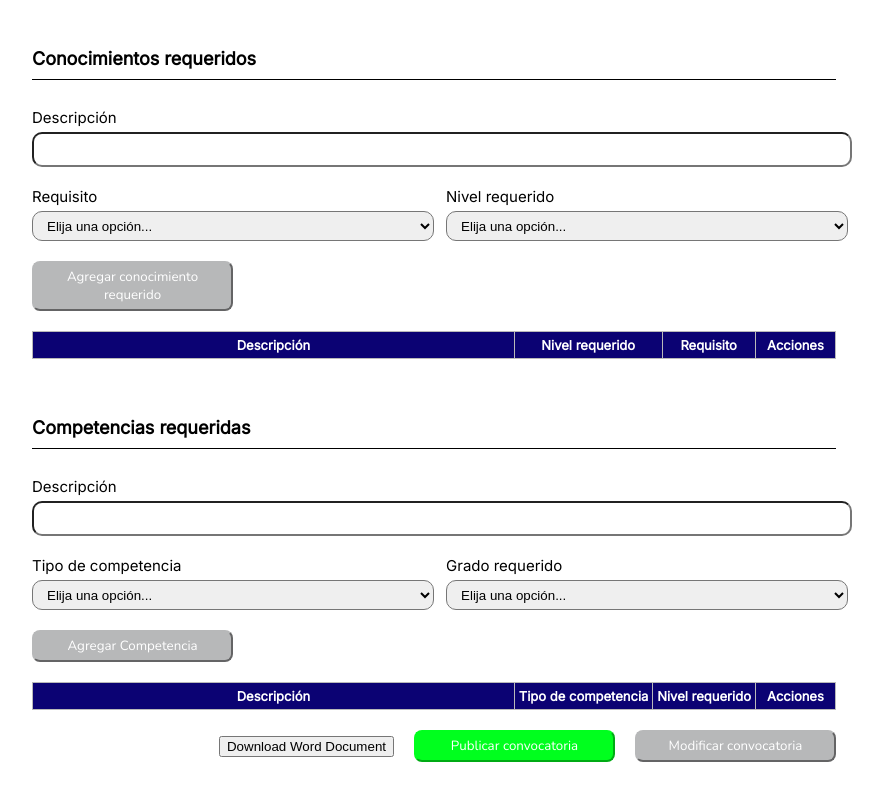
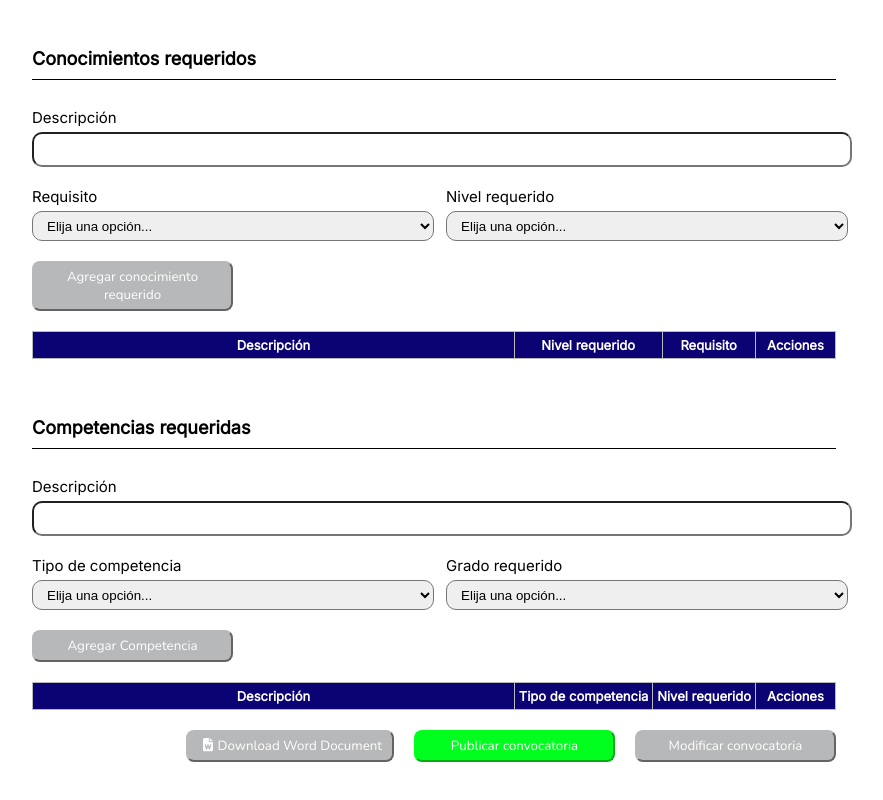
Before and after one commit to Ernech/proyecto-grado-web, a Vue app: page /edit-job-call/1 in a window 1280 px wide. Shown: the part 1321-2121 px from the top of the page, without its empty margins (386-1269 px from the left). Built offline with nearby package versions, Linux system fonts and the light colour scheme; what vue-awesome-paginate would draw is missing.

Commit message:
Styling download word file button

```diff
--- a/src/class/ReportComponent.js
+++ b/src/class/ReportComponent.js
@@ -4,6 +4,11 @@
   import JSzipUtils from 'jszip-utils';
   import  saveAs  from 'file-saver';
   export default class ReportComponent {
+
+constructor(jobCall){
+    this.jobCall=jobCall
+}
+
     getDoc() {
       this.createAndSaveDocument();
     }
@@ -11,78 +16,9 @@
         JSzipUtils.getBinaryContent(url,callback);
     }
     createAndSaveDocument(){
-        /*
-        *   This required JSON dataset must be fetched from the backend API.
-        *   The tags in the template will be replaced by these data.
-        *   For demonstrations, I have hardcoded the tesdt dataset
-        */
-        let dataset = {
-            "jobCallName": "SECRETARIO EN COMUNICACIÓN Y MARKETING",
-            "jobCallNumber": "50/2022",
-            "jobCallObj": "Apoyar la gestión de marketing y atención al cliente a través de brindar información, reclutar y captar nuevos estudiantes para la Universidad Católica Boliviana San Pablo Regional La Paz de acuerdo a metas y acciones definidas en la Unidad de Marketing y Comunicación.",
-            "jobManualFile": "Manual.docx",
-            "jobInfoFile": "Info.pfd",
-            "openingDate": "2022-09-08T04:45:00.0Z",
-            "closingDate": "2022-09-08T04:50:00.0Z",
-            "experiences": [{
-                    "yearsOfExperience": 3,
-                    "description":"Funciones de asistencia, apoyo logístico, administración y/o de atención al público",
-                    "requirement": "Indispensable",
-                    "type": "Especifico"
-                },
-                {
-                    "yearsOfExperience": 2,
-                    "description":"Técnico en marketing",
-                    "requirement": "Deseable",
-                    "type": "General"
-                }
-            ],
-            "jobFunctions":[
-                {
-                    "jobFunction": "Coordinar actividades orientadas a la gestión de reclutamiento de estudiantes nuevos."
-                },
-                {
-                    "jobFunction": "Apoyar en el seguimiento de estudiantes interesados en la Universidad."
-                },
-                {
-                    "jobFunction": "Mantener la base de datos e información actualizada."
-                }
-            ],
-            "academicTrainings": [{
-                "training": "Egreso o Licenciatura en Administración de Empresas, Marketing, Ingeniería Comercial, Comunicación Social o ramas afines"
-            }],
-            "requiredKnowledge":[
-                {
-                    "description":"Ofimática: manejo de Word, Excel, Power Point, Outlook, Correo electrónico y otras aplicaciones para el soporte administrativo de la oficina",
-                    "requiredLevel":"Intermedio",
-                    "required": "Indispensable"
-                },
-                {
-                    "description":"Conocimiento de inglés",
-                    "requiredLevel":"Intermedio",
-                    "required": "Deseable"
-                }
-            ],
-            "aptitudes": [{
-                    "aptitude": "Trabajar bajo presion",
-                    "aptitudeType": "General",
-                    "desiredLevel": "Alto"
-                },
-                {
-                    "aptitude": "Liderazgo",
-                    "aptitudeType": "Especifico",
-                    "desiredLevel": "Medio"
-                }
-            ]
 
-        }
-        /* *
-        * The template's path must be passed as an arguement .
-        * This path can be either a URL(as  in the commented line) or a path relative to the Public folder
-        * For testing, I have created a folder named  "ReportTemplates" inside the public folder and it contains my sample
-        * template named "template1.docx" .
-        * */
-        // this.loadFile("https://docxtemplater.com/tag-example.docx",function(error: any,content : any){
+        let dataset = this.jobCall
+
           this.loadFile(`${import.meta.env.BASE_URL}Templates/template.docx`,function(error,content){
             if (error) {
               throw error
@@ -101,15 +37,14 @@
                     properties: error.properties,
                 }
                 console.log(JSON.stringify({error: e}));
-                // The error thrown here contains additional information when logged with JSON.stringify (it contains a property object).
                 throw error;
             }
-            // docx generating
+
             let out = doc.getZip().generate({
                 type:"blob",
                 mimeType: "application/vnd.openxmlformats-officedocument.wordprocessingml.document",
                 })
-            saveAs(out,`Arte para página web convocatoria ${dataset.jobCallNumber}.docx`);    // You can pass this blob to a custom file saver component in the project.
+            saveAs(out,`Arte para página web convocatoria ${dataset.jobCallNumber}.docx`);
         });
     }
   }
--- a/src/components/job-call/GetJobCallFileButton.vue
+++ b/src/components/job-call/GetJobCallFileButton.vue
@@ -1,15 +1,64 @@
 <template>
   <div>
-    <button @click="reportComponent.getDoc">Download Word Document</button>
+    <button class="get-word-file-button" :disables="isDisabled" :class="{disabled:isDisabled}" @click="reportComponent.getDoc">
+      <fa class="get-word-file-icon" icon="fa-solid fa-file-word"/>Download Word Document</button>
   </div>
 </template>
 
-<script setup>
-/* eslint-disable */
+<script>
+  import {computed} from 'vue'
  import ReportComponent from '../../class/ReportComponent'
- const reportComponent = new ReportComponent()
+ import { useJobCallStore } from '../../store/job-call'
+ export default{
+  props:{
+    item:{type:Object,required:true}
+  },
+  setup(props){
+    const reportComponent = new ReportComponent(props.item)
+    const jobCallStore =useJobCallStore()
+    const isDisabled = computed(() => {
+            if (jobCallStore.jobCallName !== null && jobCallStore.jobCallName !== ''
+                && jobCallStore.jobCallNumber !== null && jobCallStore.jobCallNumber !== ''
+                && jobCallStore.jobManualFile !== null && jobCallStore.jobManualFile !== ''
+                && jobCallStore.jobCallObj !== null && jobCallStore.jobCallObj !== '') {
+
+                if (jobCallStore.closingDate > jobCallStore.openingDate) {
+                    if (jobCallStore.jobFunctions.length >= 1
+                        && jobCallStore.academicTrainings.length >= 1
+                        && jobCallStore.experiences.length >= 1
+                        && jobCallStore.aptitudes.length >= 1
+                        && jobCallStore.requiredKnowledgeArray.length >= 1) {
+                        return false;
+                    }
+                }
+
+            }
+            return true
+        })
+    return {reportComponent, isDisabled}
+  }
+ }
+
 </script>
 
 
-<style scoped lang="scss">
+<style scoped>
+
+.get-word-file-button {
+    background-color: #0094FF;
+    border-radius: 8px;
+    color: #FFFFFF;
+    padding: 5px 10px;
+    border-color: #0094FF;
+    width: 100%;
+    font-family: 'Nunito', sans-serif;
+
+}
+.get-word-file-icon{
+  margin: 0px 5px;
+}
+.get-word-file-button.disabled {
+    background-color: #b7b8b9;
+    border-color: #b7b8b9;
+}
 </style>
--- a/src/views/Recruiter/EditJobCall.vue
+++ b/src/views/Recruiter/EditJobCall.vue
@@ -9,7 +9,7 @@
             <RequiredKnowledge />
             <AptitudeSection />
             <div class="job-call-form__buttons-container">
-                <GetJobCallFileButton/>
+                <GetJobCallFileButton :item = "jobCallStore.jobCallEdit"/>
                 <button type="submit" class="job-call-form__publish_button"
                     @click="publishJobCall($route.params.id)">Publicar convocatoria</button>
                 <button type="submit" class="job-call-form__create_button " @click="editJobCall($route.params.id)"
@@ -71,7 +71,7 @@ export default {
             }
             return true
         })
-        return { editJobCall, publishJobCall, isDisabled }
+        return { editJobCall, publishJobCall, isDisabled,jobCallStore }
     }
 }
 </script>
```
Also changed, not shown: 1 other file (tests, documents, lock files or other folders).
